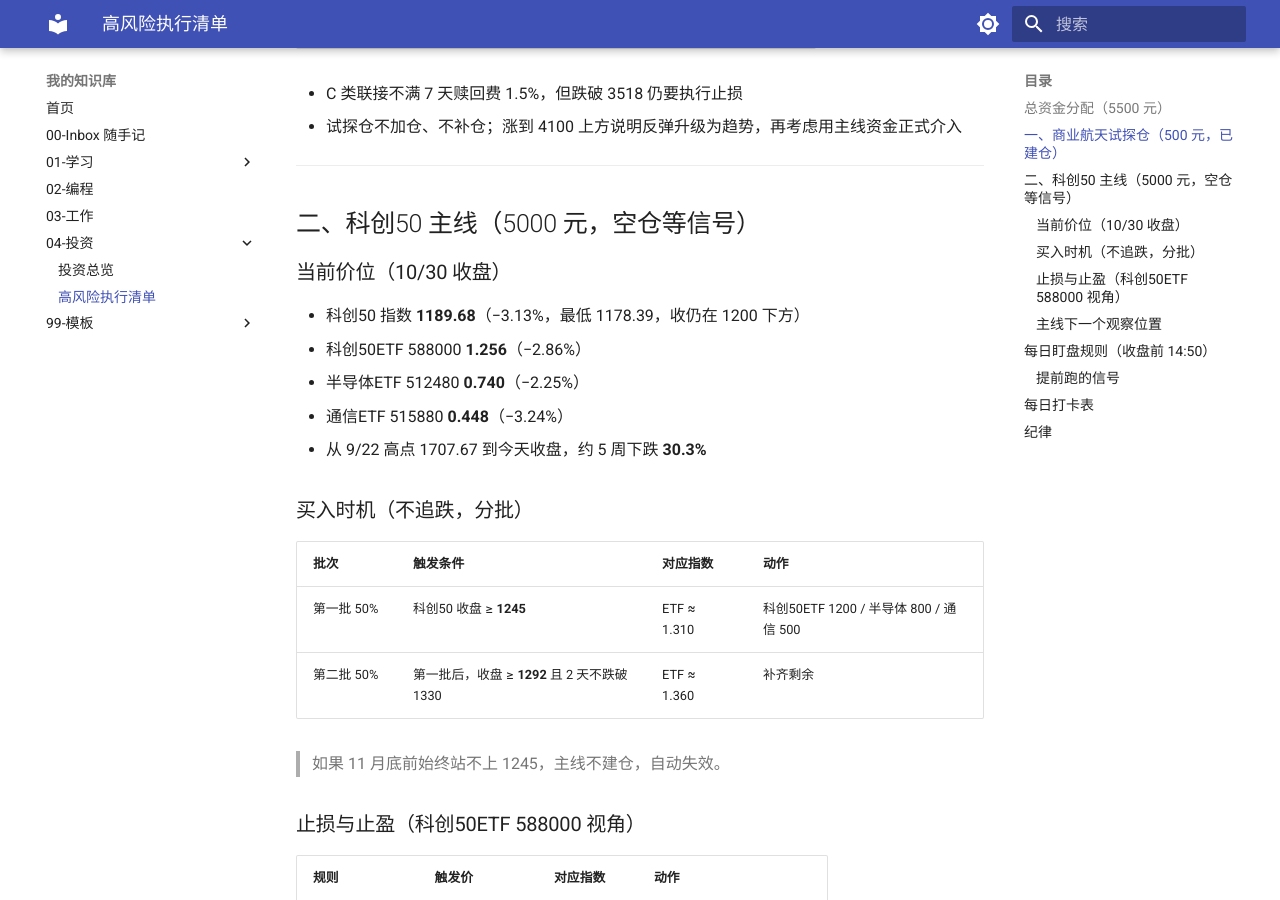
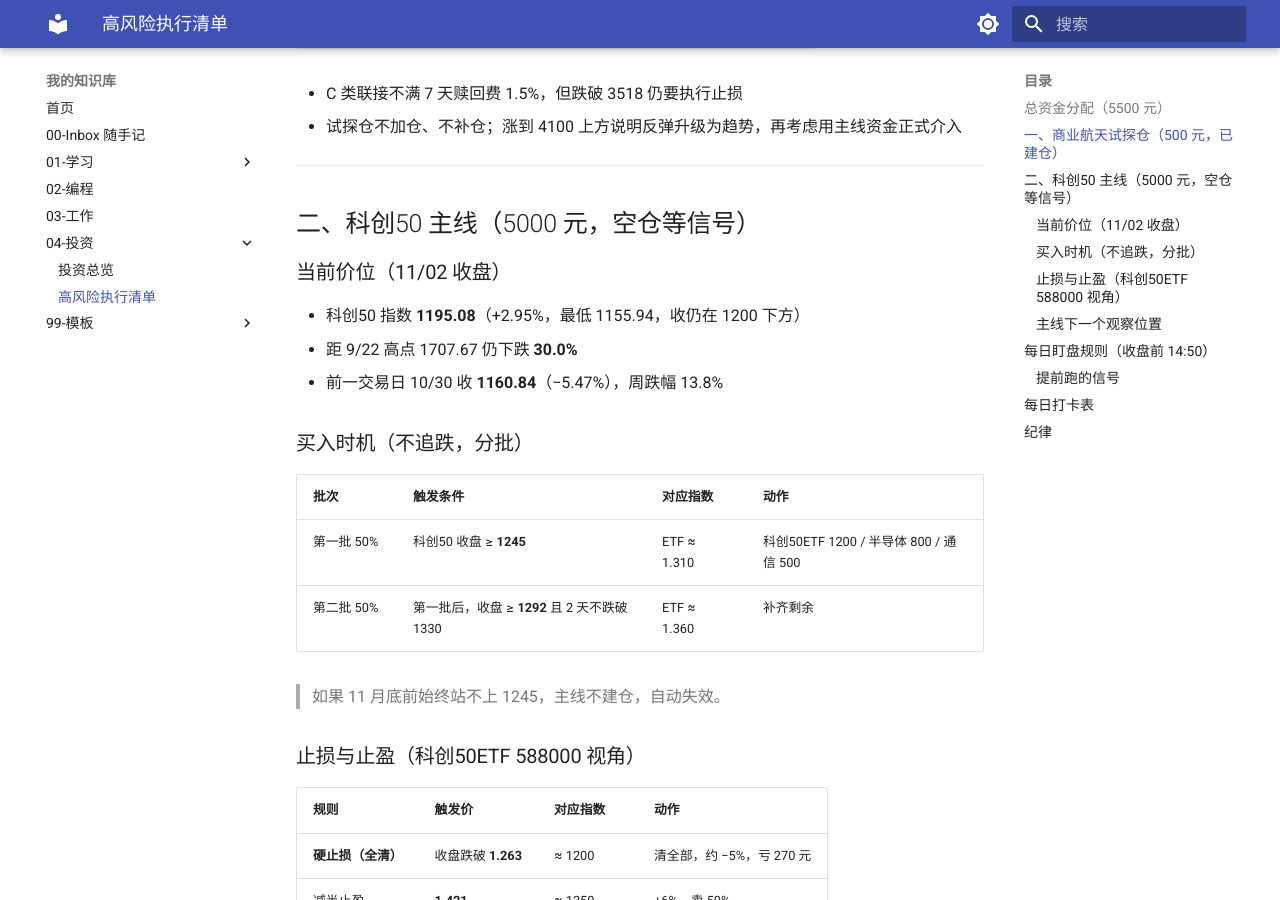
Before and after one commit to 164971963-ship-it/knowledge-base, an MkDocs documentation site: the page built from docs/investment/kc50-high-risk-plan.md, in a window 1280 px wide and 900 px high, scrolled down 955 px. Built offline with MkDocs 1.6.1 and Material for MkDocs 9.7.7, drawn with Linux system fonts in a browser that asks for light colours; some of the changed text lies outside the part shown.

Commit message:
docs: 补录 11/02 打卡（科创50 1195.08 / 卫星 3647.98，卫星盘中破位收回）

```diff
--- a/docs/investment/kc50-high-risk-plan.md
+++ b/docs/investment/kc50-high-risk-plan.md
@@ -35,13 +35,11 @@
 
 ## 二、科创50 主线（5000 元，空仓等信号）
 
-### 当前价位（10/30 收盘）
+### 当前价位（11/02 收盘）
 
-- 科创50 指数 **1189.68**（−3.13%，最低 1178.39，收仍在 1200 下方）
-- 科创50ETF 588000 **1.256**（−2.86%）
-- 半导体ETF 512480 **0.740**（−2.25%）
-- 通信ETF 515880 **0.448**（−3.24%）
-- 从 9/22 高点 1707.67 到今天收盘，约 5 周下跌 **30.3%**
+- 科创50 指数 **1195.08**（+2.95%，最低 1155.94，收仍在 1200 下方）
+- 距 9/22 高点 1707.67 仍下跌 **30.0%**
+- 前一交易日 10/30 收 **1160.84**（−5.47%），周跌幅 13.8%
 
 ### 买入时机（不追跌，分批）
 
@@ -94,7 +92,8 @@
 
 | 日期 | 科创50 收盘 | 1200 上方天数 | 卫星指数收盘 | 3518 上方 | 备注 |
 |---|---|---|---|---|---|
-| 10/30 | 1189.68 | 0 | 3707.59 | ✅ | 科创50 收 1200 下方空仓；卫星回调 −0.78%，持有 |
+| 10/30 | 1160.84 | 0 | 3556.24 | ✅ | 科创50 −5.47%，一周跌 13.8%，空仓；卫星 −2.58%，持有 |
+| 11/02 | 1195.08 | 0 | 3647.98 | ✅ | 科创50 +2.95%，仍差 5 点到 1200，空仓；卫星 +2.58%，**盘中最低 3466.6 破 3518 后收回**，假破，持有 |
 | | | | | | |
 
 ---
```
